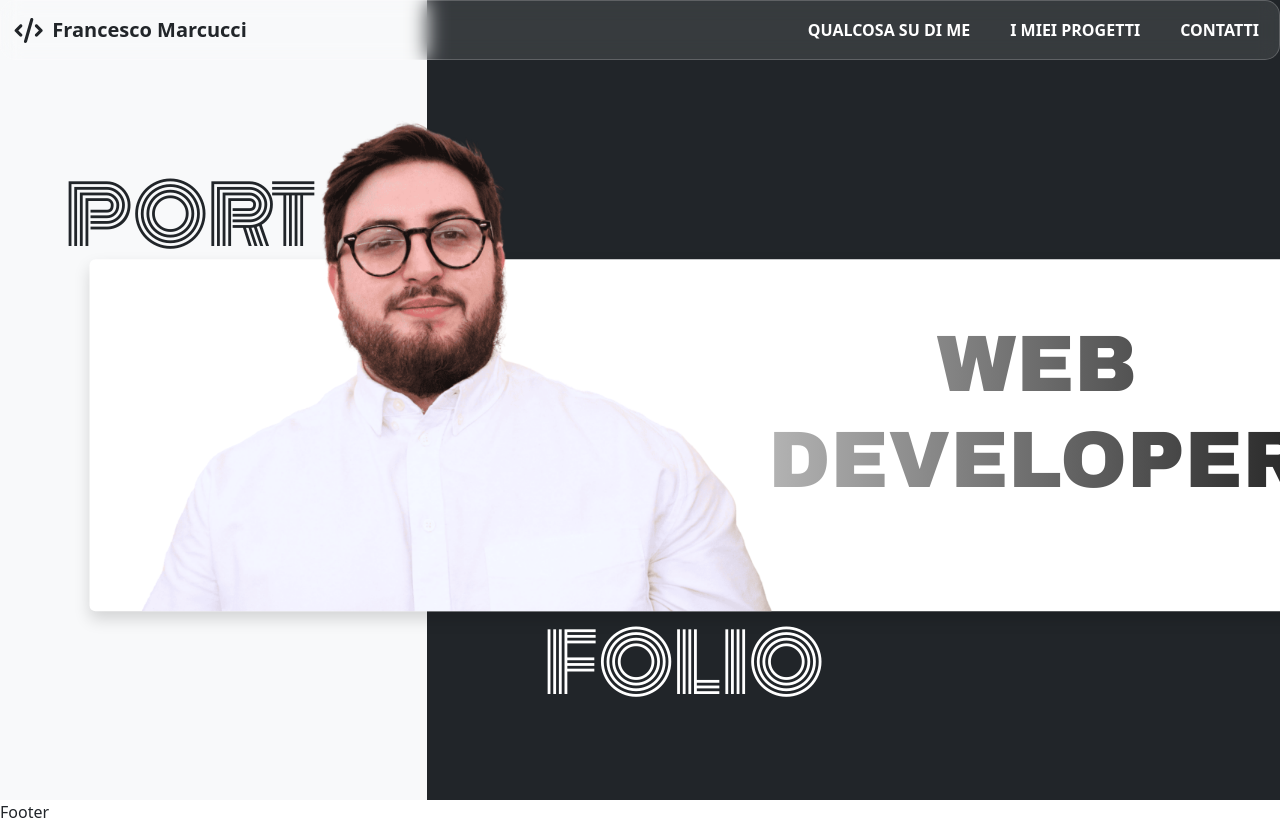
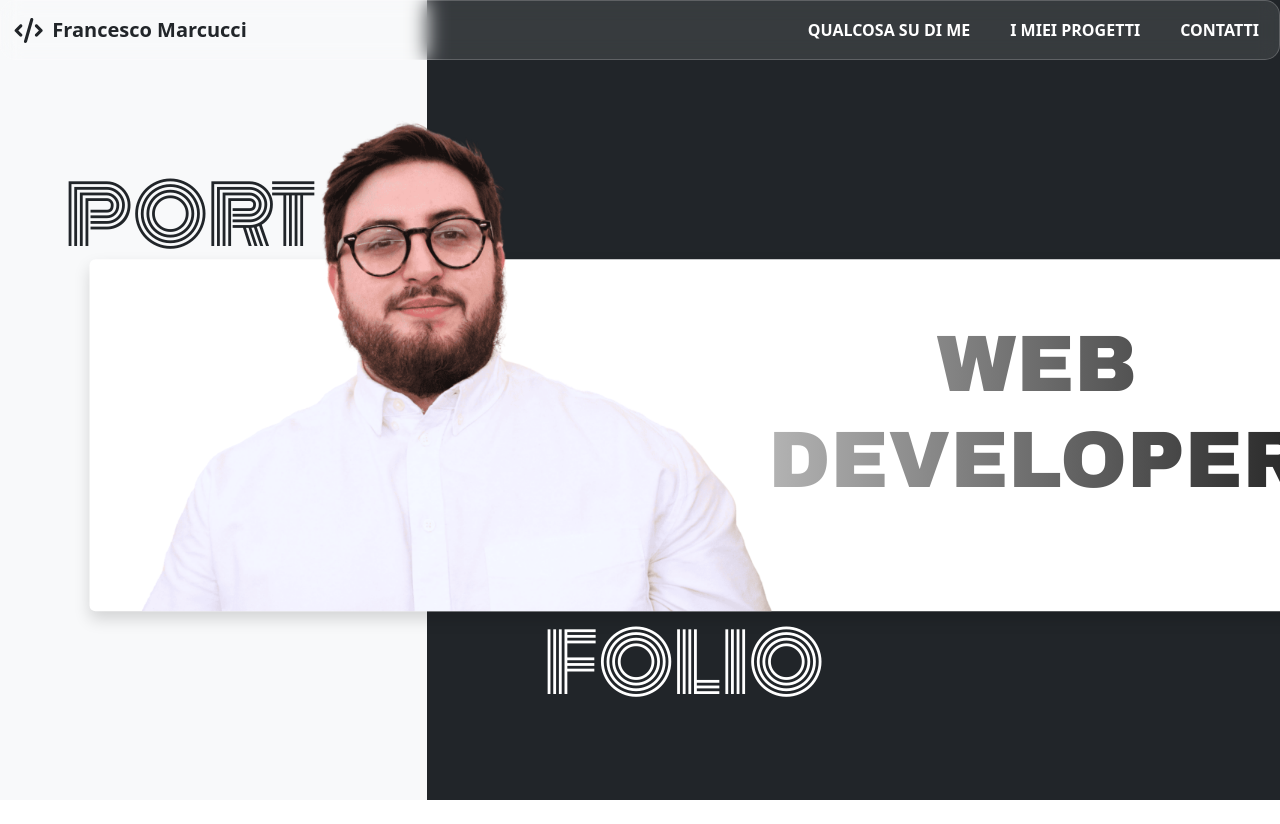
Before and after one commit to Marcucci-Francesco/portfolio, a React (Vite) app: page / in a window 1280 px wide. Shown: the top 824 px of the page. After the commit the page ends 800 px from the top, so only its background shows below. Built offline with nearby package versions, Linux system fonts and the light colour scheme.

Commit message:
[feat] delete footer

```diff
--- a/src/Layouts/DefaultLayout.jsx
+++ b/src/Layouts/DefaultLayout.jsx
@@ -1,6 +1,5 @@
 import React from 'react'
 import Header from '../components/Header.jsx'
-import Footer from '../components/Footer.jsx'
 import { Outlet } from 'react-router-dom'
 
 const DefaultLayout = () => {
@@ -10,7 +9,6 @@
       <main>
         <Outlet />
       </main>
-      <Footer />
     </>
   )
 }
--- a/src/components/Footer.jsx
+++ /dev/null
@@ -1,9 +0,0 @@
-import React from 'react'
-
-const Footer = () => {
-  return (
-    <div>Footer</div>
-  )
-}
-
-export default Footer
```
